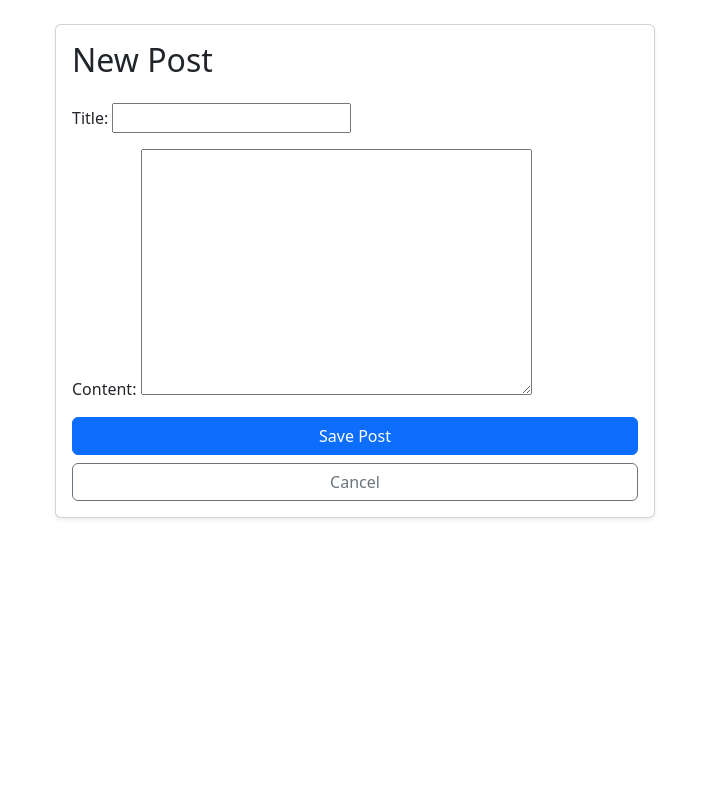
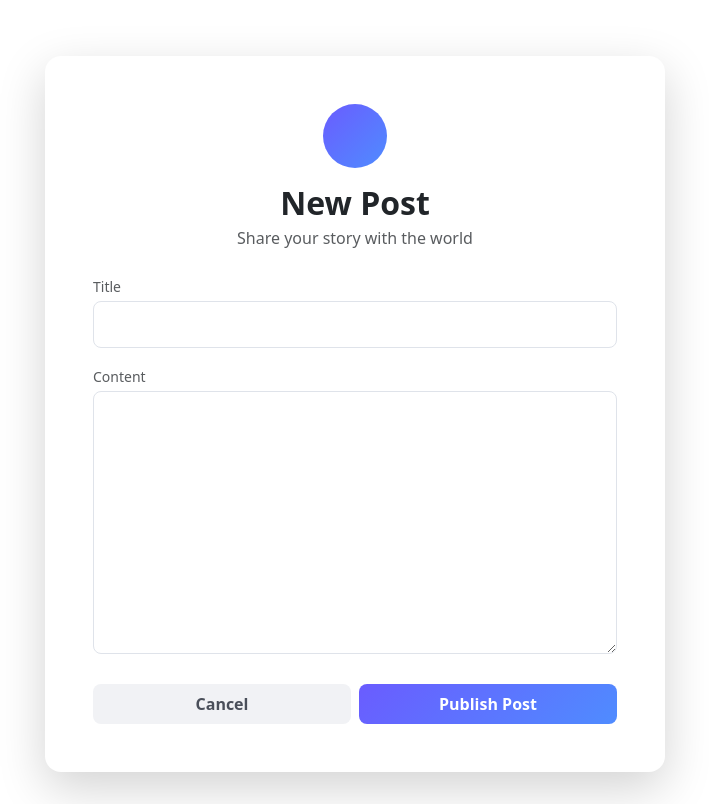
Before and after one commit to kulkarnicodes-dev/Blogsite, a Django app: page /post/new/ in a window 1280 px wide. Shown: the part 62-866 px from the top of the page, without its empty margins (285-994 px from the left). Before the commit the page ends 581 px from the top, so only its background shows below. Run offline with Django 5.2, Linux system fonts and the light colour scheme; a user stored in the database is signed in.

Commit message:
Enhance post form design and structure
Refactor post form layout and styling for improved user experience.

```diff
--- a/templates/blog/post_form.html
+++ b/templates/blog/post_form.html
@@ -1,17 +1,134 @@
 {% extends 'base.html' %}
+{% block content %}
+<div class="form-wrapper d-flex align-items-center justify-content-center">
+    <div class="card form-card shadow-lg mx-auto">
+        <div class="card-body p-4 p-md-5">
+            <div class="text-center mb-4">
+                <div class="form-icon mb-3">
+                    <i class="bi {% if form.instance.pk %}bi-pencil-fill{% else %}bi-file-earmark-plus-fill{% endif %}"></i>
+                </div>
+                <h2 class="fw-bold mb-1">
+                    {% if form.instance.pk %}Edit Post{% else %}New Post{% endif %}
+                </h2>
+                <p class="text-muted mb-0">
+                    {% if form.instance.pk %}Update your story below{% else %}Share your story with the world{% endif %}
+                </p>
+            </div>
 
-{% block content %}
-<div class="card shadow-sm mx-auto" style="max-width: 600px;">
-    <div class="card-body">
-        <h2 class="card-title mb-4">{% if form.instance.pk %}Edit Post{% else %}New Post{% endif %}</h2>
-        <form method="post">
-            {% csrf_token %}
-            {{ form.as_p }}
-            <div class="d-grid gap-2">
-                <button type="submit" class="btn btn-primary">Save Post</button>
-                <a href="{% url 'post_list' %}" class="btn btn-outline-secondary">Cancel</a>
-            </div>
-        </form>
+            <form method="post" novalidate>
+                {% csrf_token %}
+
+                {% if form.non_field_errors %}
+                    <div class="alert alert-danger py-2 small">
+                        {{ form.non_field_errors }}
+                    </div>
+                {% endif %}
+
+                {% for field in form %}
+                    <div class="mb-3">
+                        <label for="{{ field.id_for_label }}" class="form-label small text-muted mb-1">
+                            {{ field.label }}
+                        </label>
+                        {{ field }}
+                        {% if field.help_text %}
+                            <div class="form-text small">{{ field.help_text }}</div>
+                        {% endif %}
+                        {% if field.errors %}
+                            <div class="text-danger small mt-1">{{ field.errors.0 }}</div>
+                        {% endif %}
+                    </div>
+                {% endfor %}
+
+                <div class="d-flex gap-2 mt-4">
+                    <a href="{% url 'post_list' %}" class="btn btn-cancel w-50 py-2 fw-semibold">
+                        Cancel
+                    </a>
+                    <button type="submit" class="btn btn-save w-50 py-2 fw-semibold">
+                        {% if form.instance.pk %}Save Changes{% else %}Publish Post{% endif %}
+                    </button>
+                </div>
+            </form>
+        </div>
     </div>
 </div>
+
+<style>
+    .form-wrapper {
+        min-height: 80vh;
+        padding: 2rem 1rem;
+    }
+
+    .form-card {
+        max-width: 620px;
+        width: 100%;
+        border: none;
+        border-radius: 16px;
+        overflow: hidden;
+    }
+
+    .form-icon {
+        width: 64px;
+        height: 64px;
+        margin: 0 auto;
+        background: linear-gradient(135deg, #6a5cff, #4f8cff);
+        border-radius: 50%;
+        display: flex;
+        align-items: center;
+        justify-content: center;
+        color: #fff;
+        font-size: 1.75rem;
+    }
+
+    .form-card .form-control,
+    .form-card input[type="text"],
+    .form-card input[type="email"],
+    .form-card textarea,
+    .form-card select {
+        border-radius: 8px;
+        padding: 0.65rem 0.9rem;
+        border: 1px solid #dfe3ea;
+        width: 100%;
+        transition: border-color 0.15s ease, box-shadow 0.15s ease;
+    }
+
+    .form-card textarea {
+        min-height: 220px;
+        resize: vertical;
+    }
+
+    .form-card input:focus,
+    .form-card textarea:focus,
+    .form-card select:focus {
+        border-color: #6a5cff;
+        box-shadow: 0 0 0 3px rgba(106, 92, 255, 0.15);
+        outline: none;
+    }
+
+    .form-card .btn-cancel {
+        background: #f1f2f5;
+        border: none;
+        border-radius: 8px;
+        color: #4a4f5a;
+        transition: background 0.15s ease;
+    }
+
+    .form-card .btn-cancel:hover {
+        background: #e4e6ea;
+        color: #2c2f36;
+    }
+
+    .form-card .btn-save {
+        background: linear-gradient(135deg, #6a5cff, #4f8cff);
+        border: none;
+        border-radius: 8px;
+        color: #fff;
+        transition: transform 0.15s ease, box-shadow 0.15s ease;
+    }
+
+    .form-card .btn-save:hover {
+        transform: translateY(-1px);
+        box-shadow: 0 6px 16px rgba(106, 92, 255, 0.35);
+        color: #fff;
+    }
+</style>
 {% endblock %}
```
